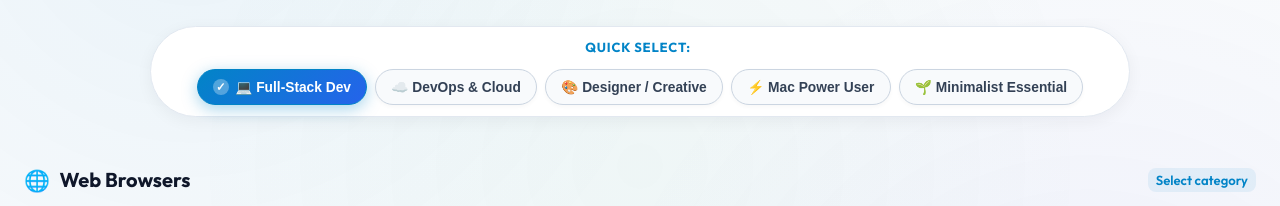
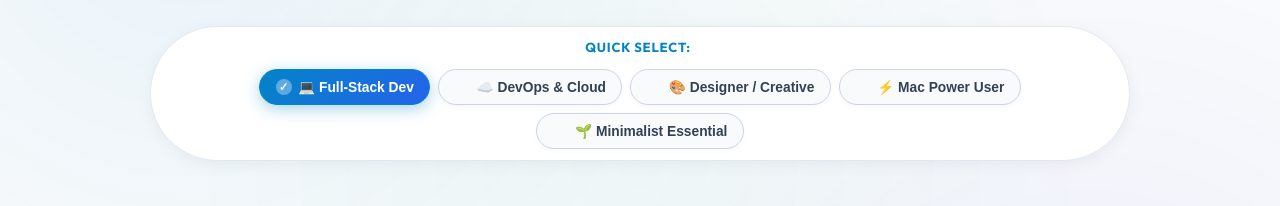
Before and after one commit to dvigo/macbrew, a plain HTML site: page index.html in a window 1280 px wide. Both pictures are taken after a click on the button "💻 Full-Stack Dev". Shown: the part 234-440 px from the top of the page. Drawn offline with Linux system fonts and the light colour scheme; a script that the page names is missing.

Commit message:
Adapt toast notifications to Light Mode and lock preset pill width to prevent layout shift on multi-selection

```diff
--- a/js/app.js
+++ b/js/app.js
@@ -189,7 +189,7 @@ class MacBrewApp {
 
       return `
         <button class="preset-pill ${isActive ? 'active' : ''}" data-preset-id="${preset.id}" title="${pDesc}">
-          ${isActive ? '<span class="preset-check">✓</span>' : ''}
+          <span class="preset-check ${isActive ? 'visible' : ''}">✓</span>
           <span>${pName}</span>
         </button>
       `;
--- a/styles.css
+++ b/styles.css
@@ -374,11 +374,23 @@ body {
   width: 16px;
   height: 16px;
   border-radius: 50%;
-  background: rgba(255, 255, 255, 0.3);
+  background: rgba(255, 255, 255, 0.35);
   color: #ffffff;
   font-size: 0.72rem;
   font-weight: 800;
   line-height: 1;
+  opacity: 0;
+  visibility: hidden;
+  transform: scale(0.6);
+  transition: opacity 0.2s ease, transform 0.2s ease, visibility 0.2s ease;
+  flex-shrink: 0;
+}
+
+.preset-check.visible,
+.preset-pill.active .preset-check {
+  opacity: 1;
+  visibility: visible;
+  transform: scale(1);
 }
 
 .preset-pill.active {
@@ -1576,3 +1588,15 @@ body.light .footer-links a {
 body.light .footer-links a:hover {
   color: #0284c7;
 }
+
+body.light .toast {
+  background: rgba(255, 255, 255, 0.96);
+  border: 1px solid #cbd5e1;
+  color: #0f172a;
+  box-shadow: 0 10px 30px rgba(15, 23, 42, 0.12), 0 0 15px rgba(2, 132, 199, 0.15);
+}
+
+body.light .toast-icon {
+  background: rgba(2, 132, 199, 0.15);
+  color: #0284c7;
+}
```
